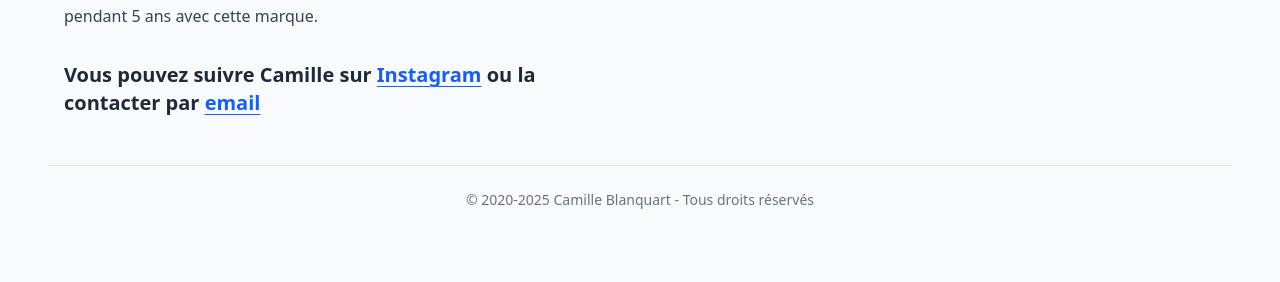
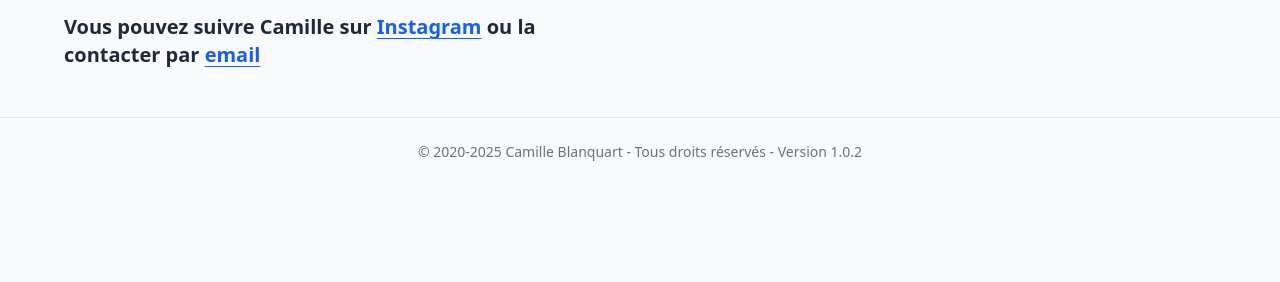
Before and after one commit to 2803media/paris-lille.com, a website: page index.html in a window 1280 px wide. Shown: the part 6016-6298 px from the top of the page. After the commit the page ends 6202 px from the top, so only its background shows below. Drawn offline with Linux system fonts and the light colour scheme.

Commit message:
ajout numéro de version en footer

```diff
--- a/index.html
+++ b/index.html
@@ -205,7 +205,7 @@
       <!-- Footer -->
       <footer
         id="footer"
-        class="panel text-gray-600 dark:text-gray-400 p-8 md:p-12 mt-auto border-t border-gray-300 dark:border-gray-700 transition-colors min-h-[400px]"
+        class="panel text-gray-600 dark:text-gray-400 px-8 pt-8 pb-4 md:px-12 md:pt-12 md:pb-6 mt-auto border-t border-gray-300 dark:border-gray-700 transition-colors min-h-[400px]"
       >
         <div
           class="inner split grid grid-cols-1 md:grid-cols-2 gap-12 max-w-6xl mx-auto"
@@ -285,7 +285,7 @@
           class="text-center py-6 text-sm text-gray-500 dark:text-gray-500 border-t border-gray-200 dark:border-gray-800 mt-8"
         >
           &copy; 2020-<span id="current-year"></span> Camille Blanquart - Tous
-          droits réservés
+          droits réservés - Version <span id="app-version"></span>
         </div>
         <script>
           document.getElementById("current-year").textContent =
@@ -472,13 +472,21 @@
     <script>
       // Calcul de l'âge de Camille (née en 1976)
       document.addEventListener("DOMContentLoaded", function () {
-        const birthYear = 1978; // Année de naissance de Camille
+        // Âge de Camille
+        const birthYear = 1978;
         const currentYear = new Date().getFullYear();
         const ageElement = document.getElementById("age");
         if (ageElement) {
           ageElement.textContent = currentYear - birthYear;
         }
+
+        // Version de l'application (version statique pour le moment)
+        const versionElement = document.getElementById("app-version");
+        if (versionElement) {
+          versionElement.textContent = "1.0.2"; // Version mise à jour manuellement
+        }
       });
+
       document.addEventListener("DOMContentLoaded", () => {
         const mainContainer = document.getElementById("main");
         const header = document.getElementById("header");
```
Lines whose indentation alone changed are shown as unchanged.
